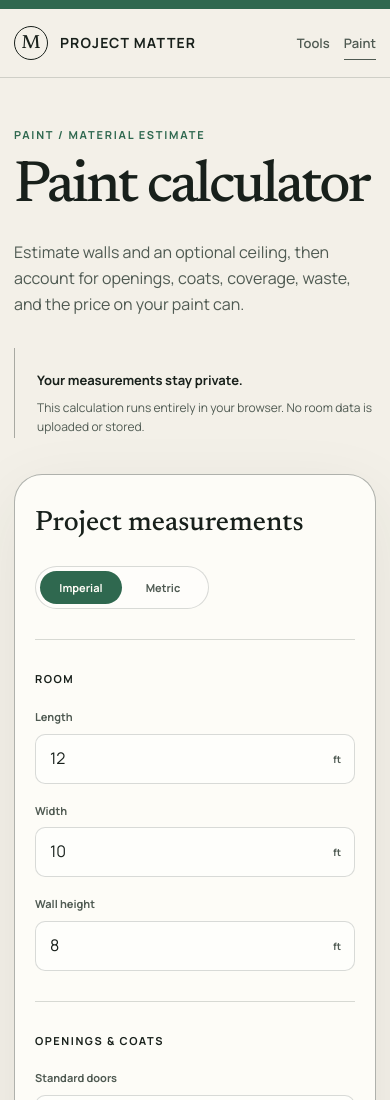
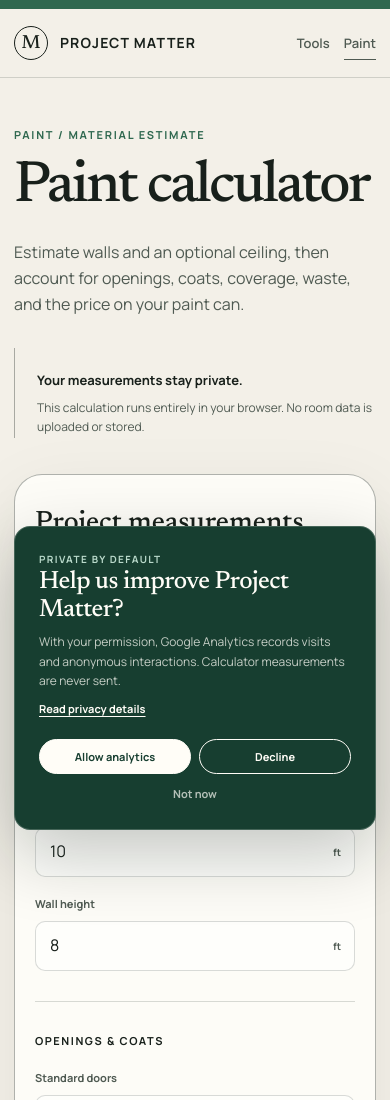
Before and after one commit to CharlesLuo20140904/material-calculators, a website with bundled scripts: page paint/index.html in a window 390 px wide. Shown: the top 1100 px of the page. Built offline with nearby package versions, Linux system fonts and the light colour scheme.

Commit message:
Add privacy-first GA4 analytics

```diff
--- /dev/null
+++ b/assets/css/consent.css
@@ -0,0 +1,119 @@
+.consent-panel {
+  position: fixed;
+  right: 22px;
+  bottom: 22px;
+  z-index: 1000;
+  width: min(520px, calc(100% - 44px));
+  padding: 24px;
+  display: grid;
+  grid-template-columns: 1fr auto;
+  gap: 24px;
+  border: 1px solid rgba(255, 253, 247, 0.2);
+  border-radius: var(--radius-md, 16px);
+  background: var(--forest-deep, #173e30);
+  box-shadow: 0 24px 70px rgba(10, 22, 16, 0.24);
+  color: var(--cream, #fffdf7);
+  animation: consent-enter 420ms var(--ease, ease-out) both;
+}
+
+.consent-copy h2 {
+  margin: 2px 0 8px;
+  color: inherit;
+  font-family: var(--font-serif, Georgia, serif);
+  font-size: 25px;
+  font-weight: 500;
+  letter-spacing: -0.02em;
+  line-height: 1.1;
+}
+
+.consent-copy p {
+  margin: 0;
+  color: rgba(255, 253, 247, 0.75);
+  font-size: 12px;
+  line-height: 1.6;
+}
+
+.consent-copy .consent-kicker {
+  color: #b9d9ca;
+  font-size: 10px;
+  font-weight: 700;
+  letter-spacing: 0.14em;
+  text-transform: uppercase;
+}
+
+.consent-copy a {
+  display: inline-block;
+  margin-top: 10px;
+  color: var(--cream, #fffdf7);
+  font-size: 11px;
+  font-weight: 700;
+  text-underline-offset: 3px;
+}
+
+.consent-actions {
+  min-width: 132px;
+  display: flex;
+  align-items: stretch;
+  flex-direction: column;
+  gap: 8px;
+}
+
+.consent-actions button,
+.privacy-choice-button {
+  padding: 10px 15px;
+  border: 1px solid var(--cream, #fffdf7);
+  border-radius: 999px;
+  background: var(--cream, #fffdf7);
+  color: var(--forest-deep, #173e30);
+  cursor: pointer;
+  font: 700 11px/1.2 var(--font-sans, sans-serif);
+}
+
+.consent-actions .consent-secondary {
+  background: transparent;
+  color: var(--cream, #fffdf7);
+}
+
+.consent-actions .consent-later {
+  padding: 4px 8px;
+  border-color: transparent;
+  background: transparent;
+  color: rgba(255, 253, 247, 0.68);
+}
+
+.privacy-choice-button {
+  margin-top: 8px;
+  border-color: var(--forest, #245b45);
+  background: transparent;
+  color: var(--forest-deep, #173e30);
+}
+
+.consent-actions button:hover,
+.privacy-choice-button:hover {
+  transform: translateY(-1px);
+}
+
+@keyframes consent-enter {
+  from { opacity: 0; transform: translateY(16px); }
+  to { opacity: 1; transform: translateY(0); }
+}
+
+@media (max-width: 620px) {
+  .consent-panel {
+    right: 14px;
+    bottom: 14px;
+    width: calc(100% - 28px);
+    grid-template-columns: 1fr;
+    gap: 18px;
+  }
+
+  .consent-actions {
+    min-width: 0;
+    display: grid;
+    grid-template-columns: 1fr 1fr;
+  }
+
+  .consent-actions .consent-later {
+    grid-column: 1 / -1;
+  }
+}
--- /dev/null
+++ b/assets/js/analytics.js
@@ -0,0 +1,134 @@
+const MEASUREMENT_ID = 'G-554TWQ868E';
+const CONSENT_KEY = 'project-matter-analytics-consent';
+const PANEL_ID = 'analytics-consent-panel';
+
+function siteRoot() {
+  const repositoryPath = '/material-calculators/';
+  return window.location.pathname.startsWith(repositoryPath) ? repositoryPath : '/';
+}
+
+function consentState(analyticsStorage) {
+  return {
+    ad_storage: 'denied',
+    ad_user_data: 'denied',
+    ad_personalization: 'denied',
+    analytics_storage: analyticsStorage,
+  };
+}
+
+function prepareGtag() {
+  window.dataLayer = window.dataLayer || [];
+  window.gtag = window.gtag || function gtag() {
+    window.dataLayer.push(arguments);
+  };
+  window.gtag('consent', 'default', consentState('denied'));
+}
+
+function readConsent() {
+  try {
+    return window.localStorage.getItem(CONSENT_KEY);
+  } catch {
+    return null;
+  }
+}
+
+function saveConsent(value) {
+  try {
+    window.localStorage.setItem(CONSENT_KEY, value);
+  } catch {
+    return;
+  }
+}
+
+function loadGoogleTag() {
+  if (document.querySelector(`[data-google-tag="${MEASUREMENT_ID}"]`)) return;
+  window.gtag('consent', 'update', consentState('granted'));
+  window.gtag('js', new Date());
+  window.gtag('config', MEASUREMENT_ID, {
+    allow_google_signals: false,
+    allow_ad_personalization_signals: false,
+  });
+  const script = document.createElement('script');
+  script.async = true;
+  script.src = `https://www.googletagmanager.com/gtag/js?id=${MEASUREMENT_ID}`;
+  script.dataset.googleTag = MEASUREMENT_ID;
+  document.head.append(script);
+}
+
+function clearAnalyticsCookies() {
+  const paths = ['/', siteRoot()];
+  document.cookie.split(';').forEach((entry) => {
+    const name = entry.split('=')[0].trim();
+    if (!name.startsWith('_ga')) return;
+    paths.forEach((path) => {
+      document.cookie = `${name}=; Max-Age=0; Path=${path}; SameSite=Lax`;
+    });
+  });
+}
+
+function closePanel() {
+  document.getElementById(PANEL_ID)?.remove();
+}
+
+function applyChoice(choice) {
+  saveConsent(choice);
+  window.gtag('consent', 'update', consentState(choice));
+  closePanel();
+  if (choice === 'granted') loadGoogleTag();
+  if (choice === 'denied') clearAnalyticsCookies();
+}
+
+function panelMarkup() {
+  return `
+    <div class="consent-copy">
+      <p class="consent-kicker">Private by default</p>
+      <h2 id="analytics-consent-title">Help us improve Project Matter?</h2>
+      <p>With your permission, Google Analytics records visits and anonymous interactions. Calculator measurements are never sent.</p>
+      <a href="${siteRoot()}privacy/">Read privacy details</a>
+    </div>
+    <div class="consent-actions">
+      <button type="button" data-consent-choice="granted">Allow analytics</button>
+      <button type="button" class="consent-secondary" data-consent-choice="denied">Decline</button>
+      <button type="button" class="consent-later" data-consent-close>Not now</button>
+    </div>`;
+}
+
+function showConsentPanel() {
+  const existing = document.getElementById(PANEL_ID);
+  if (existing) {
+    existing.querySelector('button')?.focus();
+    return;
+  }
+  const panel = document.createElement('aside');
+  panel.id = PANEL_ID;
+  panel.className = 'consent-panel';
+  panel.setAttribute('role', 'dialog');
+  panel.setAttribute('aria-labelledby', 'analytics-consent-title');
+  panel.innerHTML = panelMarkup();
+  panel.querySelectorAll('[data-consent-choice]').forEach((button) => {
+    button.addEventListener('click', () => applyChoice(button.dataset.consentChoice));
+  });
+  panel.querySelector('[data-consent-close]').addEventListener('click', closePanel);
+  document.body.append(panel);
+}
+
+function bindConsentSettings() {
+  document.querySelectorAll('[data-consent-settings]').forEach((button) => {
+    button.addEventListener('click', showConsentPanel);
+  });
+}
+
+export function trackAnalytics(eventName, parameters = {}) {
+  if (readConsent() !== 'granted') return;
+  window.gtag('event', eventName, parameters);
+}
+
+function initializeAnalytics() {
+  prepareGtag();
+  bindConsentSettings();
+  const choice = readConsent();
+  if (choice === 'granted') loadGoogleTag();
+  if (!choice) showConsentPanel();
+}
+
+initializeAnalytics();
--- a/assets/js/core/page.js
+++ b/assets/js/core/page.js
@@ -1,4 +1,9 @@
 import { syncUnitUi, switchUnits } from './units.js';
+import { trackAnalytics } from '../analytics.js';
+
+function calculatorName(form) {
+  return form.id.replace('-form', '');
+}
 
 function setButtonState(button, text) {
   const original = button.dataset.label || button.textContent;
@@ -18,32 +23,51 @@ async function copySummary(button, getSummary) {
   }
 }
 
-function bindUnitButtons(form, render) {
+function bindUnitButtons(form, render, calculator) {
   form.querySelectorAll('[data-unit-target]').forEach((button) => {
     button.addEventListener('click', () => {
       switchUnits(form, button.dataset.unitTarget);
       render();
+      trackAnalytics('unit_change', {
+        calculator,
+        measurement_system: button.dataset.unitTarget,
+      });
     });
   });
 }
 
-function bindActions(form, render, getSummary) {
+function bindActions(form, render, getSummary, calculator) {
   document.querySelector('[data-action="reset"]')?.addEventListener('click', () => {
     form.reset();
     syncUnitUi(form, 'imperial');
     render();
+    trackAnalytics('calculator_reset', { calculator });
   });
   const copy = document.querySelector('[data-action="copy"]');
-  copy?.addEventListener('click', () => copySummary(copy, getSummary));
-  document.querySelector('[data-action="print"]')?.addEventListener('click', () => window.print());
+  copy?.addEventListener('click', () => {
+    copySummary(copy, getSummary);
+    trackAnalytics('result_copy', { calculator });
+  });
+  document.querySelector('[data-action="print"]')?.addEventListener('click', () => {
+    trackAnalytics('result_print', { calculator });
+    window.print();
+  });
+}
+
+function bindFirstInteraction(form, calculator) {
+  form.addEventListener('input', () => {
+    trackAnalytics('calculator_start', { calculator });
+  }, { once: true });
 }
 
 export function mountCalculator({ form, render, getSummary }) {
+  const calculator = calculatorName(form);
   form.addEventListener('submit', (event) => event.preventDefault());
   form.addEventListener('input', render);
   form.addEventListener('change', render);
-  bindUnitButtons(form, render);
-  bindActions(form, render, getSummary);
+  bindUnitButtons(form, render, calculator);
+  bindActions(form, render, getSummary, calculator);
+  bindFirstInteraction(form, calculator);
   syncUnitUi(form, form.dataset.unit || 'imperial');
   render();
 }
--- a/paint/index.html
+++ b/paint/index.html
@@ -25,6 +25,8 @@
   <link rel="stylesheet" href="../assets/css/content.css">
   <link rel="stylesheet" href="../assets/css/themes.css">
   <link rel="stylesheet" href="../assets/css/responsive.css">
+  <link rel="stylesheet" href="../assets/css/consent.css">
+  <script type="module" src="../assets/js/analytics.js"></script>
   <script type="module" src="../assets/js/pages/paint-page.js"></script>
   <script type="application/ld+json">
     {"@context":"https://schema.org","@type":"WebApplication","name":"Paint Calculator","url":"https://charlesluo20140904.github.io/material-calculators/paint/","applicationCategory":"UtilitiesApplication","operatingSystem":"Any","isAccessibleForFree":true,"description":"Estimate paint volume and cost from room dimensions, coats, coverage, openings, and waste allowance."}
```
Also changed, not shown: 404.html (+2 -0 lines), index.html (+2 -0 lines), privacy/index.html (+11 -7 lines), tile/index.html (+2 -0 lines), wallpaper/index.html (+2 -0 lines), README.md.
